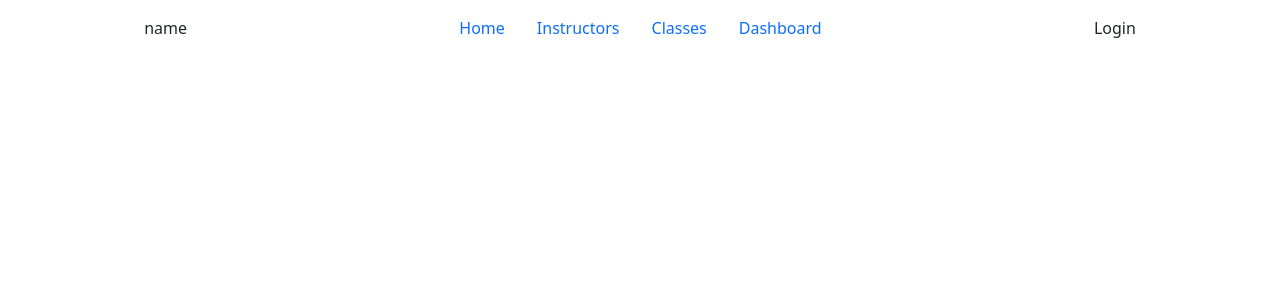
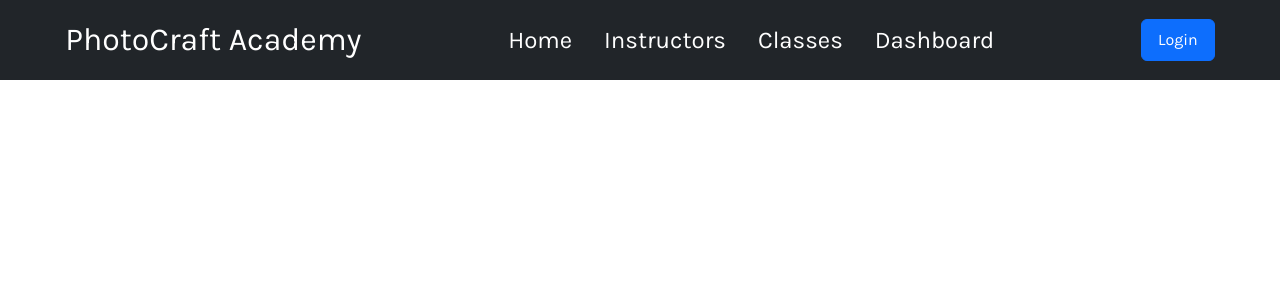
Before and after one commit to numanrahi/photo-craft-client, a React (Vite) app: page / in a window 1280 px wide. Shown: the top 300 px of the page. Built offline with nearby package versions, Linux system fonts and the light colour scheme.

Commit message:
navbar added

```diff
--- a/package.json
+++ b/package.json
@@ -17,7 +17,8 @@
     "react-bootstrap": "^2.7.4",
     "react-dom": "^18.2.0",
     "react-router-dom": "^6.12.0",
-    "sort-by": "^1.2.0"
+    "sort-by": "^1.2.0",
+    "swiper": "^9.3.2"
   },
   "devDependencies": {
     "@types/react": "^18.0.37",
--- a/src/components/Shared/Navbar/Navbar.jsx
+++ b/src/components/Shared/Navbar/Navbar.jsx
@@ -3,16 +3,20 @@ import { Link } from 'react-router-dom';
 
 const Navbar = () => {
     return (
-        <div className='d-flex justify-content-around p-3'>
-            <div className=''>name</div>
-            <div >
-                <Link className='px-3 text-decoration-none'>Home</Link>
-                <Link className='px-3 text-decoration-none'>Instructors</Link>
-                <Link className='px-3 text-decoration-none'>Classes</Link>
-                <Link className='px-3 text-decoration-none'>Dashboard</Link>
+        <div className='d-flex justify-content-around py-3 text-bg-dark align-items-center'>
+            <div className='fs-2'>PhotoCraft Academy</div>
+            <div className='fs-4'>
+                <Link to="/" className='px-3 text-decoration-none text-white'>Home</Link>
+                <Link className='px-3 text-decoration-none text-white'>Instructors</Link>
+                <Link className='px-3 text-decoration-none text-white'>Classes</Link>
+                <Link className='px-3 text-decoration-none text-white'>Dashboard</Link>
             </div>
-            <div>Login</div>
+            <div>
+                <Link to="/login"><button className='px-3 py-2 btn btn-primary rounded-lg'>Login</button></Link>
+            </div>
+
         </div>
+
     );
 };
 
--- a/src/index.css
+++ b/src/index.css
@@ -15,7 +15,7 @@
 }
 
 body {
-  font-family: 'Karla', sans-serif;
+  font-family: 'Karla', sans-serif !important;
   margin: 0 auto;
   min-width: 320px;
   min-height: 100vh;
```
Also changed, not shown: 1 other file (tests, documents, lock files or other folders).
